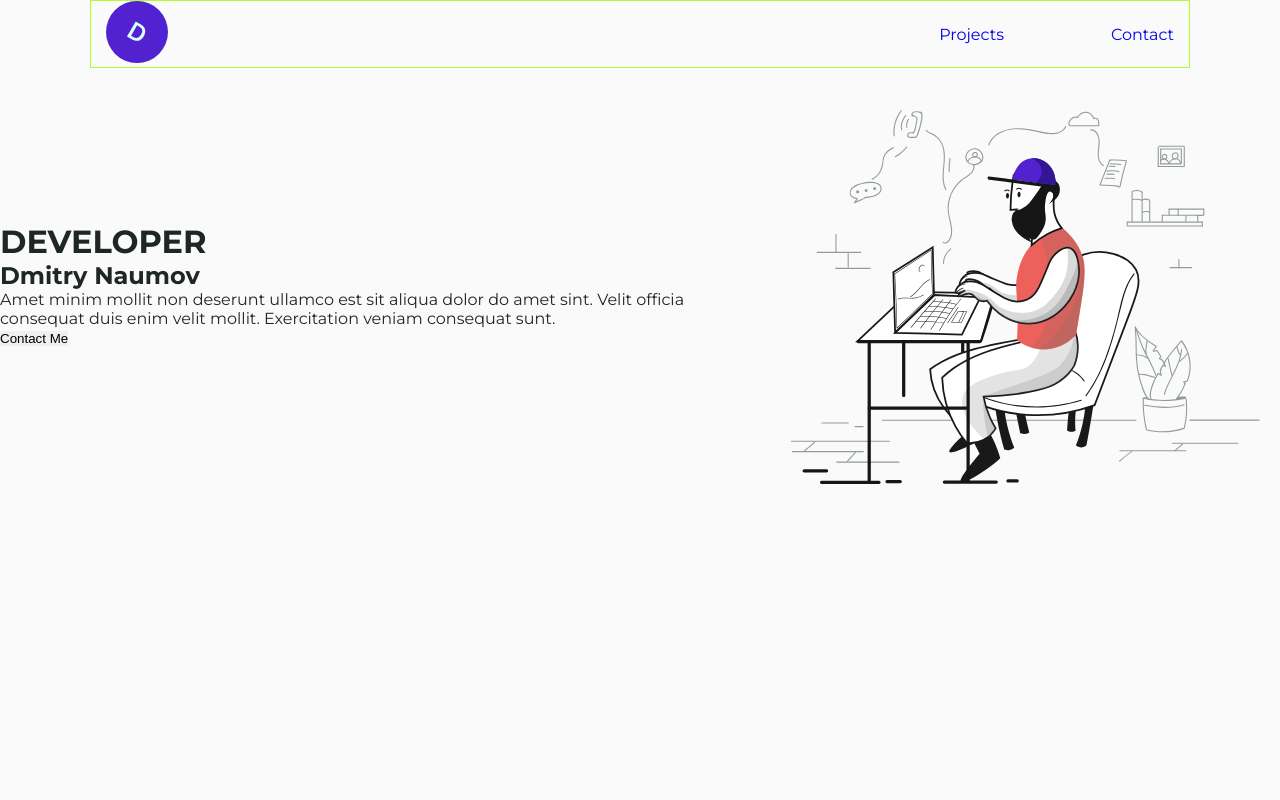
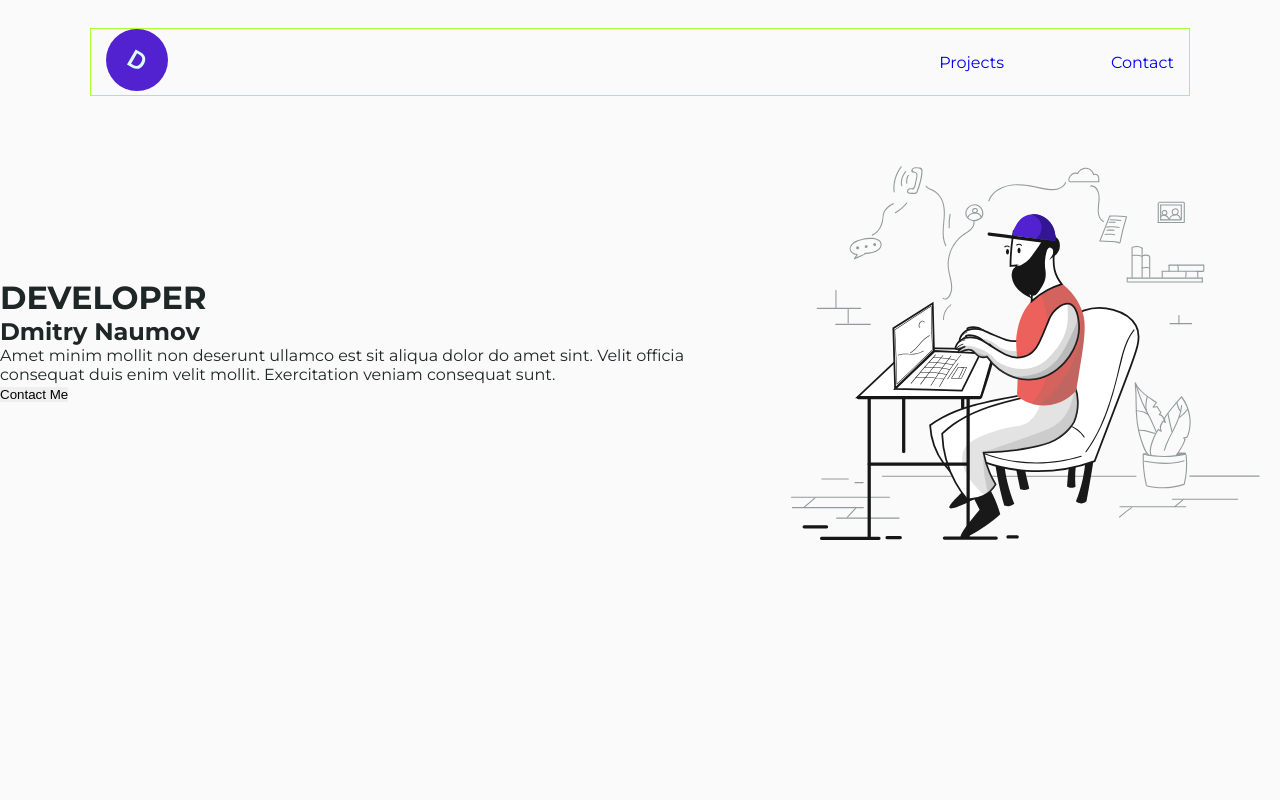
Before and after one commit to MempfisD/portfolio-start-project-main-1, a React app: page / in a window 1280 px wide. Shown: the top 800 px of the page. Built offline with nearby package versions, Linux system fonts and the light colour scheme.

Commit message:
finish structure и хорошо на этом

```diff
--- a/src/lauoyt/header/Header.tsx
+++ b/src/lauoyt/header/Header.tsx
@@ -21,4 +21,6 @@ export const Header = () => {
 	)
 }
 
-const StyledHeader = styled.header``
+const StyledHeader = styled.header`
+	padding: 28px 0;
+`
```
